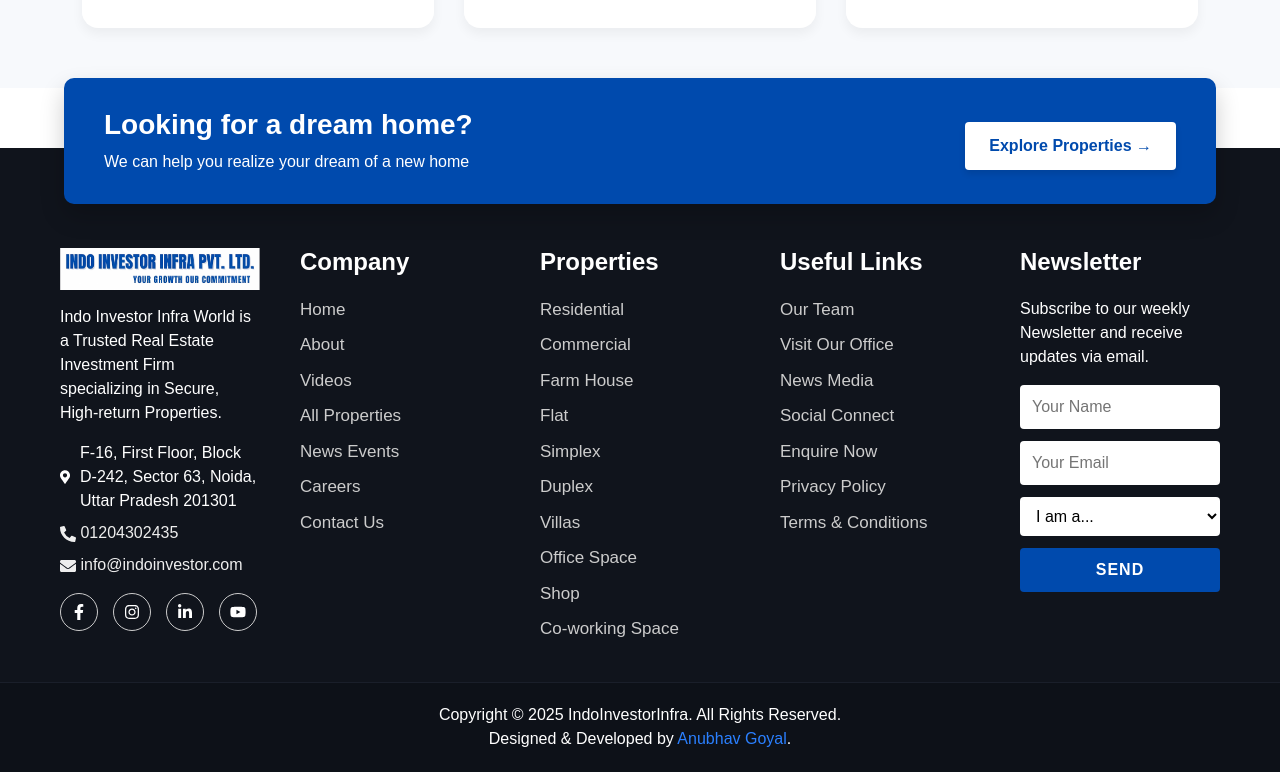
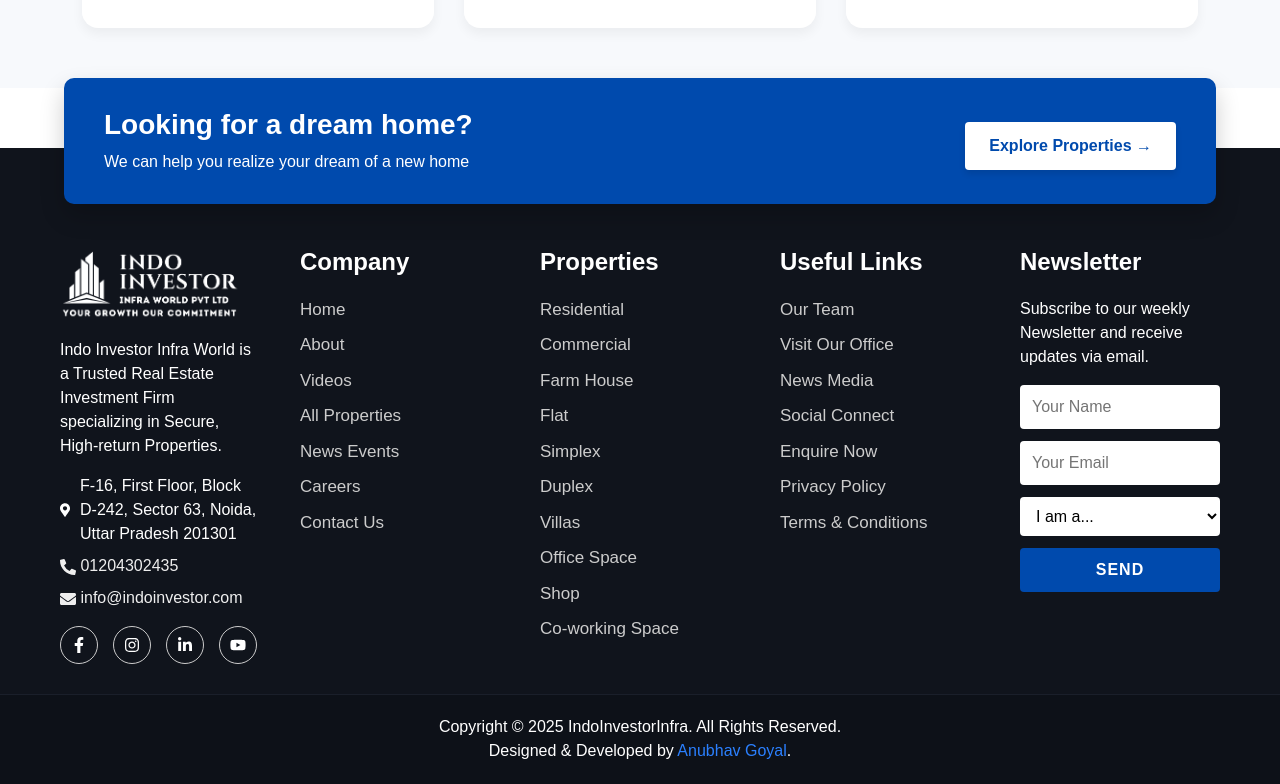
Before and after one commit to G-Anubhav/Indo-Investor, a Next.js app: page /properties in a window 1280 px wide. Shown: the part 2525-3309 px from the top of the page. Built offline with nearby package versions, Linux system fonts and the light colour scheme.

Commit message:
New Commit

```diff
--- a/src/components/Footer/Footer.jsx
+++ b/src/components/Footer/Footer.jsx
@@ -5,7 +5,7 @@ import Link from "next/link";
 import styles from "./Footer.module.css";
 import { FaCaretRight, FaFacebookF, FaInstagram, FaLinkedinIn, FaYoutube, FaMapMarkerAlt, FaPhoneAlt, FaEnvelope } from "react-icons/fa";
 import Image from "next/image";
-import logo from "@/images/logo/logo.svg";
+import logo from "@/images/logo/logo.png";
 
 const companyLinks = [
   { label: "Home", href: "/" },
--- a/src/components/Footer/Footer.module.css
+++ b/src/components/Footer/Footer.module.css
@@ -89,8 +89,9 @@
 }
 
 .logoImg {
-  width: 200px;
+  width: 300px;
   height: auto;
+  margin-left: -60px;
   margin-bottom: 15px;
 }
 
```
Also changed, not shown: public/images/team/ashutosh-new.png.
